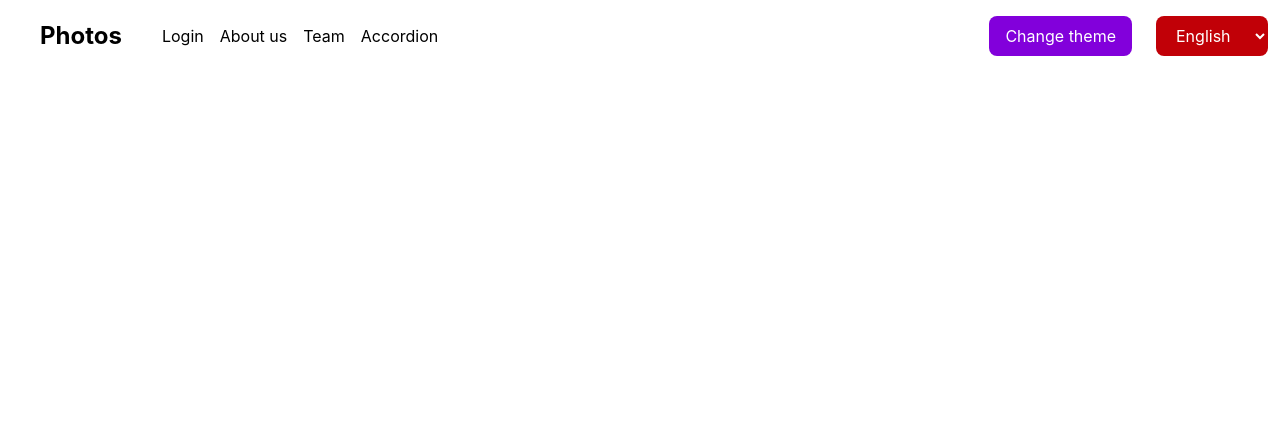
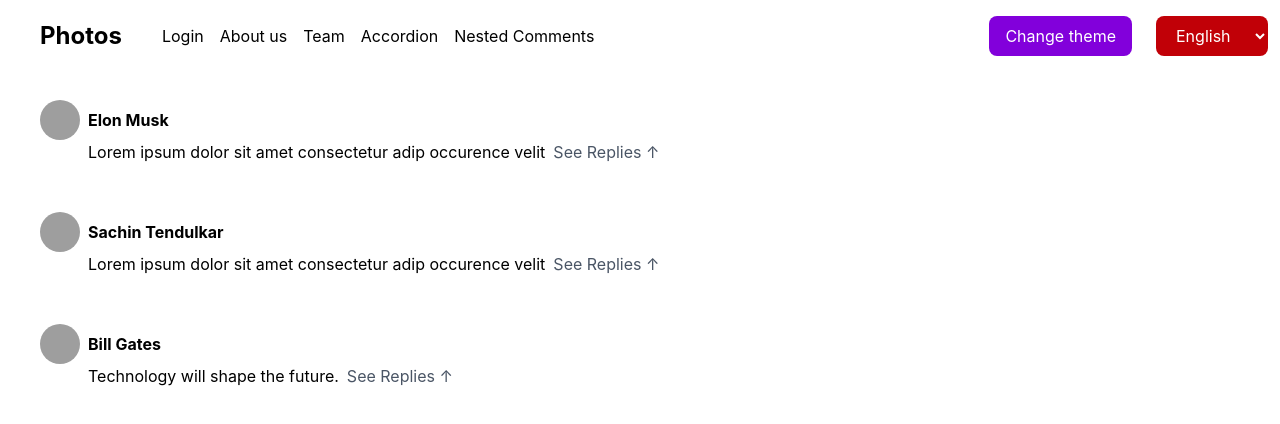
Before and after one commit to akshithg05/frontend-system-design, a React app in the folder low-level-design/app/: page /nestedComments in a window 1280 px wide. Shown: the top 424 px of the page. Built offline with nearby package versions, Linux system fonts and the light colour scheme; grey boxes are pictures that could not be loaded; the HTML template or start-up script is replaced by a standard one.

Commit message:
Nested comments

```diff
--- a/low-level-design/app/src/components/App.jsx
+++ b/low-level-design/app/src/components/App.jsx
@@ -7,6 +7,7 @@
 import { createContext, useState } from "react";
 import Header from "./Header";
 import Accordion from "./Accordion";
+import NestedComments from "./Comments/NestedComments";
 
 export const ThemeContext = createContext();
 export default function App() {
@@ -14,8 +15,8 @@
   return (
     <div>
       <ThemeContext.Provider value={{ setTheme, theme }}>
-        <Header />
         <BrowserRouter>
+          <Header />
           <Routes>
             <Route path="/" element={<Body />}></Route>
             {/*We want to make the about us route a protected route*/}
@@ -25,6 +26,7 @@
             <Route path="/team" element={<Team />}></Route>
             <Route path="/accordion" element={<Accordion />}></Route>
             <Route path="/login" element={<Login />}></Route>
+            <Route path="/nestedComments" element={<NestedComments />}></Route>
           </Routes>
         </BrowserRouter>
       </ThemeContext.Provider>
--- a/low-level-design/app/src/components/Body.jsx
+++ b/low-level-design/app/src/components/Body.jsx
@@ -50,7 +50,7 @@
 
   return (
     <div className="mt-5 px-10 flex flex-wrap gap-4">
-      {cards}
+      {!loading && cards}
       {loading && shimmerArray.map((_, i) => <ShimmerCard key={i} />)}
     </div>
   );
--- a/low-level-design/app/src/components/Card.jsx
+++ b/low-level-design/app/src/components/Card.jsx
@@ -5,9 +5,11 @@
   const { theme } = useContext(ThemeContext);
   return (
     <div
-      className={`px-3 py-2 w-sm  bg-${theme === "dark" ? "black" : "white"} rounded-sm shadow-md  hover:shadow-xl `}
+      className={`px-3 py-2 w-sm ${theme === "dark" ? "bg-black" : "bg-white"} rounded-sm shadow-md hover:shadow-xl`}
     >
-      <h2 className={`font-bold text-${theme === "dark" ? "white" : "black"}`}>
+      <h2
+        className={`font-bold ${theme === "dark" ? "text-white" : "text-black"}`}
+      >
         {image?.author}
       </h2>
       <img src={image?.download_url} alt="random image" />
--- /dev/null
+++ b/low-level-design/app/src/components/Comments/Comment.jsx
@@ -0,0 +1,39 @@
+import { useState } from "react";
+
+export default function Comment({ comment }) {
+  const [showReplies, setShowReplies] = useState(false);
+  return (
+    <div className="px-10 py-5 ">
+      <div className="flex gap-2 pt-2">
+        <img
+          className="rounded-full w-10 h-10"
+          src="https://www.redditstatic.com/avatars/defaults/v2/avatar_default_7.png"
+          alt="reddit user image"
+        />
+        <p className="font-bold pt-2">{comment?.username}</p>
+      </div>
+
+      <div className="flex gap-2 pl-12">
+        <p>{comment?.comment}</p>
+        {comment?.replies.length > 0 && (
+          <button
+            onClick={() => {
+              setShowReplies(!showReplies);
+            }}
+            className="text-gray-600 cursor-pointer"
+          >
+            See Replies {showReplies ? "↓" : "↑"}
+          </button>
+        )}
+      </div>
+
+      {showReplies && comment?.replies && (
+        <div>
+          {comment?.replies?.map((comment, index) => {
+            return <Comment key={index} comment={comment} />;
+          })}
+        </div>
+      )}
+    </div>
+  );
+}
--- /dev/null
+++ b/low-level-design/app/src/components/Comments/NestedComments.jsx
@@ -0,0 +1,98 @@
+const comments = [
+  {
+    username: "Elon Musk",
+    comment: "Lorem ipsum dolor sit amet consectetur adip occurence velit",
+    replies: [
+      {
+        username: "Deepika Padukone",
+        comment: "Lorem ipsum dolor sit amet consectetur adip occurence velit",
+        replies: [
+          {
+            username: "Virat Kohli",
+            comment: "Interesting point!",
+            replies: [
+              {
+                username: "MS Dhoni",
+                comment: "Calm discussion here.",
+                replies: [],
+              },
+            ],
+          },
+        ],
+      },
+      {
+        username: "Deepika Padukone",
+        comment: "Lorem ipsum dolor sit amet consectetur adip occurence velit",
+        replies: [
+          {
+            username: "Alia Bhatt",
+            comment: "I agree with this!",
+            replies: [],
+          },
+          {
+            username: "Ranbir Kapoor",
+            comment: "Not fully convinced though.",
+            replies: [
+              {
+                username: "Karan Johar",
+                comment: "That’s debatable 😄",
+                replies: [],
+              },
+            ],
+          },
+        ],
+      },
+    ],
+  },
+  {
+    username: "Sachin Tendulkar",
+    comment: "Lorem ipsum dolor sit amet consectetur adip occurence velit",
+    replies: [
+      {
+        username: "Rohit Sharma",
+        comment: "Great insight!",
+        replies: [],
+      },
+      {
+        username: "Rahul Dravid",
+        comment: "Well explained.",
+        replies: [
+          {
+            username: "Anil Kumble",
+            comment: "Solid point.",
+            replies: [
+              {
+                username: "VVS Laxman",
+                comment: "Adding to this...",
+                replies: [],
+              },
+            ],
+          },
+        ],
+      },
+    ],
+  },
+  {
+    username: "Bill Gates",
+    comment: "Technology will shape the future.",
+    replies: [
+      {
+        username: "Satya Nadella",
+        comment: "Absolutely agree.",
+        replies: [],
+      },
+    ],
+  },
+];
+
+import Comment from "./Comment";
+
+export default function NestedComments() {
+  return (
+    <div>
+      {comments.map((comment, index) => {
+        return <Comment key={index} comment={comment} />;
+      })}
+    </div>
+  );
+}
--- a/low-level-design/app/src/components/Header.jsx
+++ b/low-level-design/app/src/components/Header.jsx
@@ -1,4 +1,5 @@
 import { useContext } from "react";
+import { Link } from "react-router-dom";
 import { ThemeContext } from "./App";
 import { useTranslation } from "react-i18next";
 
@@ -21,23 +22,24 @@
 
   return (
     <header
-      className={`bg-${theme === "dark" ? "black" : "white"} flex flex-wrap justify-between`}
+      className={`${theme === "dark" ? "bg-black" : "bg-white"} flex flex-wrap justify-between`}
     >
       <div className="flex">
-        <a href="/">
+        <Link to="/">
           <h1
-            className={`px-10 py-5 text-2xl font-bold text-${theme === "dark" ? "white" : "black"}`}
+            className={`px-10 py-5 text-2xl font-bold ${theme === "dark" ? "text-white" : "text-black"}`}
           >
             {t("header.title")}
           </h1>
-        </a>
+        </Link>
         <nav
-          className={`py-6 text-${theme === "dark" ? "white" : "black"} flex flex-wrap gap-4`}
+          className={`py-6 ${theme === "dark" ? "text-white" : "text-black"} flex flex-wrap gap-4`}
         >
-          <a href="/login">{t("nav.login")}</a>
-          <a href="/about">{t("nav.about")}</a>
-          <a href="/team">{t("nav.team")}</a>
-          <a href="/accordion">{t("nav.accordion")}</a>
+          <Link to="/login">{t("nav.login")}</Link>
+          <Link to="/about">{t("nav.about")}</Link>
+          <Link to="/team">{t("nav.team")}</Link>
+          <Link to="/accordion">{t("nav.accordion")}</Link>
+          <Link to="/nestedComments">{t("nav.nested_comments")}</Link>
         </nav>
       </div>
       <div className="flex">
--- a/low-level-design/app/src/locales/de/common.json
+++ b/low-level-design/app/src/locales/de/common.json
@@ -3,7 +3,8 @@
     "login": "Anmelden",
     "about": "Über uns",
     "team": "Team",
-    "accordion": "Akkordeon"
+    "accordion": "Akkordeon",
+    "nested_comments": "Verschachtelte Kommentare"
   },
   "header": {
     "title": "Fotos",
--- a/low-level-design/app/src/locales/en/common.json
+++ b/low-level-design/app/src/locales/en/common.json
@@ -3,7 +3,8 @@
     "login": "Login",
     "about": "About us",
     "team": "Team",
-    "accordion": "Accordion"
+    "accordion": "Accordion",
+    "nested_comments": "Nested Comments"
   },
   "header": {
     "title": "Photos",
```
